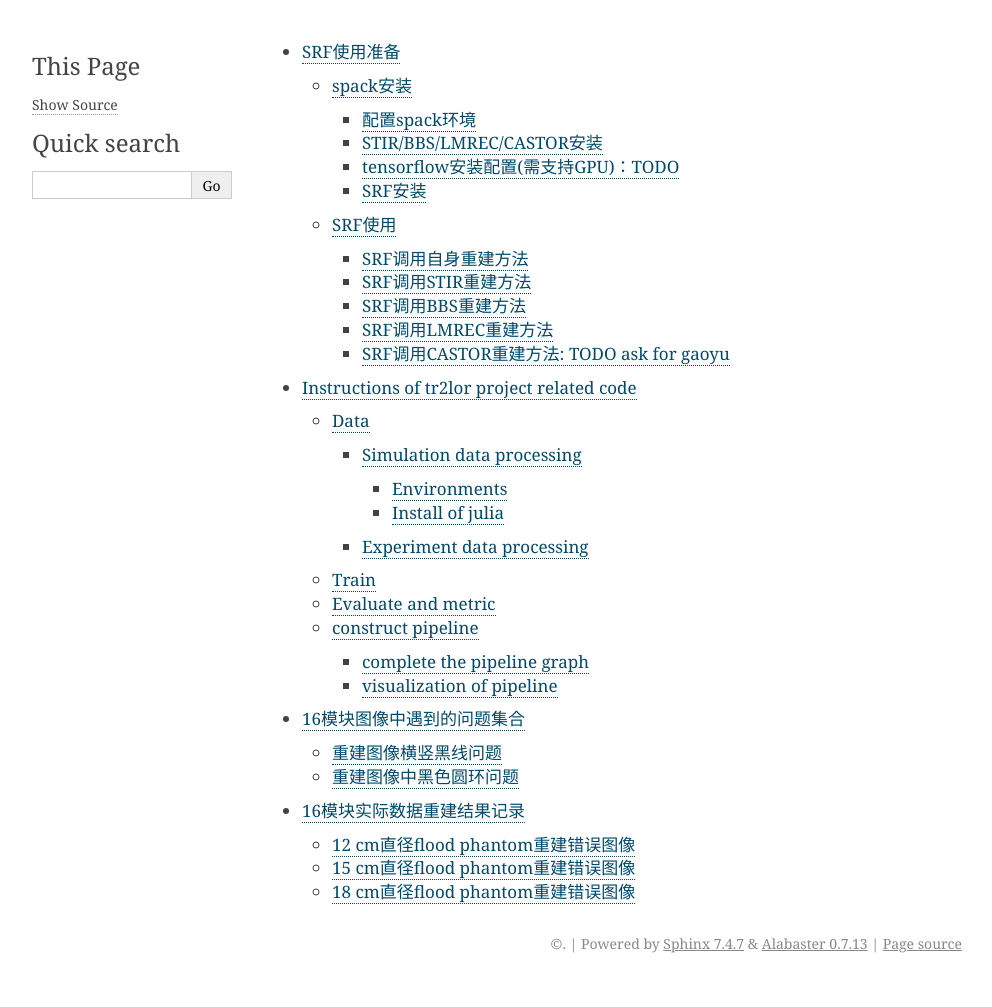
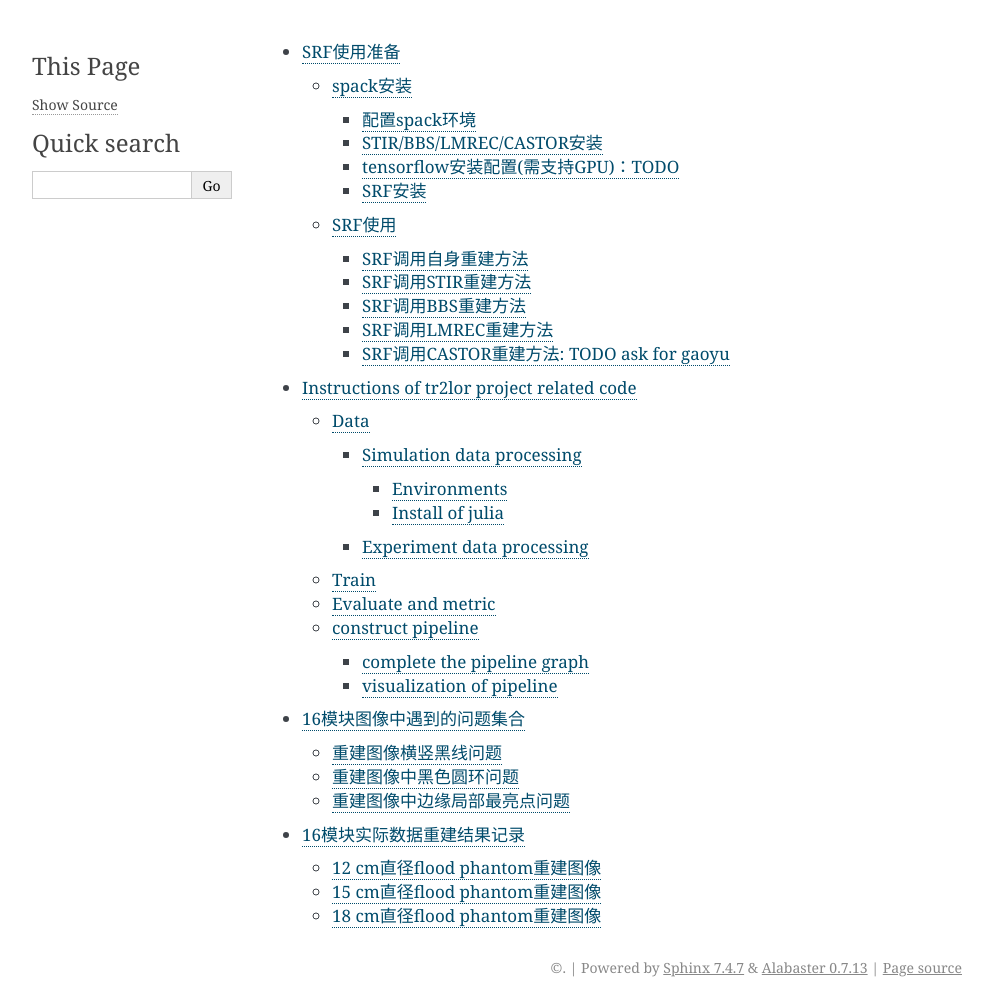
Before and after one commit to bill52547/PitechDocs, a Sphinx documentation site: the page built from docs/index.rst, in a window 1280 px wide. Shown: the whole page, without its empty margins (148-1140 px from the left). Built offline with Sphinx 7.4.7, drawn with Linux system fonts in a browser that asks for light colours; before the commit the page ends 983 px from its top, so only the background shows below that; some of the changed lines change nothing that is shown.

Commit message:
more finded problems

```diff
--- a/docs/report/16module.md
+++ b/docs/report/16module.md
@@ -15,35 +15,52 @@
 * image_grid= 100\*100\*10
 
 重建图像如下：
+
 ![avatar](../picture/16module_with_problems.png)
 ![avatar](../picture/16module_with_problems(2).png)
 ![avatar](../picture/16module_with_problems(3).png)
 
+
 实际数据中也是有相同的问题
+
 ![avatar](../picture/d12_with_line.png)
 ![avatar](../picture/d12_with_line(2).png)
 ![avatar](../picture/d12_with_line(3).png)
+
 
 ## 重建图像横竖黑线问题
 原因说明：当晶体crystal size为图像pixel size的倍数（2倍）时，会出现有规律的横竖黑线问题；当z轴方向pixel size等于crystal size时，黑线问题最严重。
 解决方法：
 a.改变图像pixel size的尺寸，使之与crystal size不成倍数关系
 下图是将每个pixel size大小设置为2 mm\*2 mm\*2 mm,得到结果
+
 ![avatar](../picture/16module_without_line.png)
 ![avatar](../picture/16module_without_line(2).png)
 ![avatar](../picture/16module_without_line(3).png)
 
+
 b.将每个晶体上的事件的位置作高斯分布，而非归类到晶体中心位置
+该步骤中做了简化，由于仿真结果中得到的是精确的光子坐标，因此在重建中使用实际光子位置，而不需要将所有事件定位到晶体中心位置。得到结果如下：
+
+![avatar](../picture/16module_photon.png)
+![avatar](../picture/16module_photon(2).png)
+![avatar](../picture/16module_photon(3).png)
 
 
 ## 重建图像中黑色圆环问题
 原因说明：当每个block上的晶体数量为10\*10或者20\*20的时候，出现圆环状的伪影。
 解决方法：
 a.将每个block上的晶体数量改为15\*15
-下图是重建结果
+下图是重建结果:
+
 ![avatar](../picture/16module.png)
 ![avatar](../picture/16module(2).png)
 ![avatar](../picture/16module(3).png)
+
+
+## 重建图像中边缘局部最亮点问题
+原因说明：
+SRF siddon中的边缘处没有出现亮点的情况，因此认为可能是原来的bbs或者lmrec中的程序bug导致，但是具体bug位置需要仔细对比两块程序
 
 
 # 16模块实际数据重建结果记录
@@ -52,34 +69,52 @@
 * image_size= 180\*180\*20 mm<sup>3</sup>
 * image_grid= 90\*90\*10
 
-## 12 cm直径flood phantom重建错误图像
+## 12 cm直径flood phantom重建图像
+重建结果如下所示：
+
 ![avatar](../picture/d12_with_problems.png)
 ![avatar](../picture/d12_with_problems(2).png)
 ![avatar](../picture/d12_with_problems(3).png)
 
 
-## 15 cm直径flood phantom重建错误图像
+## 15 cm直径flood phantom重建图像
+重建结果如下所示：
 
-
-重建结果如下所示：
 ![avatar](../picture/d15_some_problems.png)
 ![avatar](../picture/d15_some_problems(2).png)
 ![avatar](../picture/d15_some_problems(3).png)
 
+
 其中两两模块之间符合事件统计如下所示：
+
 ![avatar](../picture/d15ruili.png)
 
+
 手动使用其他模块数据补充到第4模块，得到的两两模块之间符合事件统计如图：
+
 ![avatar](../picture/d15ruili_modified.png)
 
+
 得到的相应重建结果如下图所示：
+
 ![avatar](../picture/d15_modified.png)
 ![avatar](../picture/d15_modified(2).png)
 ![avatar](../picture/d15_modified(3).png)
 
+第4模块符合事件少的原因:
+第4模块能量分布很低，其峰值位置在265左右，因此，在使用能量窗时导致事件被过滤掉
+下图是第4模块上事件的能量分布和13模块上事件的能量分布:
 
-##  18 cm直径flood phantom重建错误图像
+![avatar](../picture/energy_dis.png)
+
+对4模块数据的能量进行修正后，得到的重建结果如下：
+
+![avatar](../picture/d15_energy_modified.png)
+
+
+##  18 cm直径flood phantom重建图像
 重建结果如下所示：
+
 ![avatar](../picture/d18_with_problems.png)
 ![avatar](../picture/d18_with_problems(2).png)
 ![avatar](../picture/d18_with_problems(3).png)
```
Also changed, not shown: docs/picture/16module_photon(2).png (added), docs/picture/16module_photon(3).png (added), docs/picture/16module_photon.png (added), docs/picture/energy_dis.png (added).
